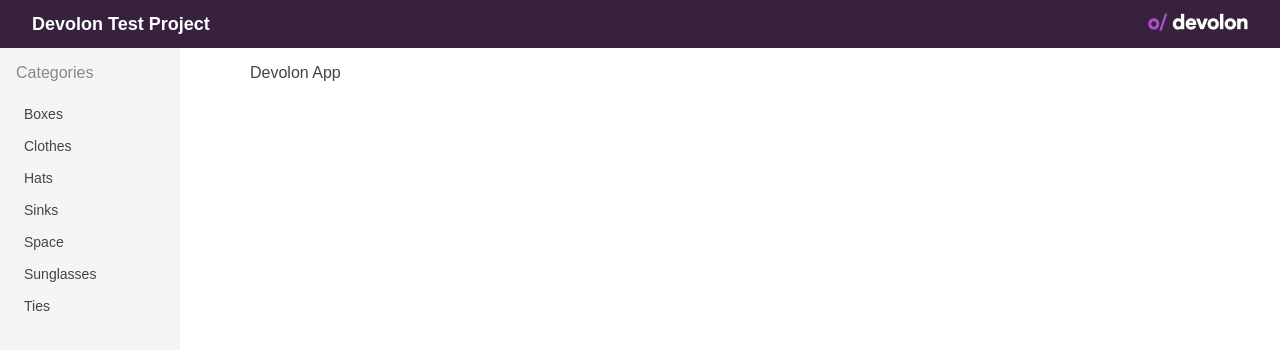
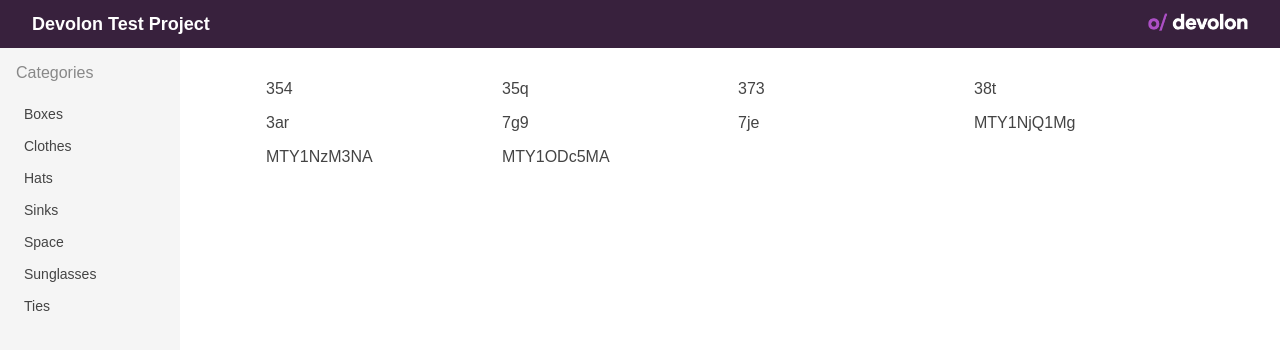
Before and after one commit to mmehdinasiri/devolon, a React (Create React App) app: page /cats in a window 1280 px wide. Shown: the top 350 px of the page. Built offline with nearby package versions, Linux system fonts and the light colour scheme.

Commit message:
add catlist component and create view folder

```diff
--- a/src/App.tsx
+++ b/src/App.tsx
@@ -1,14 +1,14 @@
 import { FC } from "react";
 import { ThemeProvider } from "styled-components";
-import { Layout } from "./components";
 import GlobalStyle from "./theme/globalStyle";
 import theme from "./theme/theme";
+import { Cats } from "./view";
 
 const App: FC = () => {
   return (
     <ThemeProvider theme={theme}>
       <GlobalStyle />
-      <Layout>Devolon App</Layout>
+      <Cats />
     </ThemeProvider>
   );
 };
--- /dev/null
+++ b/src/components/CatList/CatList.element.tsx
@@ -0,0 +1,24 @@
+import styled from "styled-components";
+import { device } from "../../theme/globalStyle";
+
+export const CatContainer = styled.div`
+  display: grid;
+  grid-gap: 1rem;
+  padding: 1rem;
+
+  @media ${device.mobile} {
+    grid-template-columns: repeat(1, minmax(0, 1fr));
+  }
+  @media ${device.tablet} {
+    grid-template-columns: repeat(2, minmax(0, 1fr));
+  }
+  @media ${device.laptop} {
+    grid-template-columns: repeat(3, minmax(0, 1fr));
+  }
+  @media ${device.desktop} {
+    grid-template-columns: repeat(4, minmax(0, 1fr));
+  }
+  @media ${device.desktopL} {
+    grid-template-columns: repeat(5, minmax(0, 1fr));
+  }
+`;
--- /dev/null
+++ b/src/components/CatList/CatList.tsx
@@ -0,0 +1,97 @@
+import { FC } from "react";
+import { CatContainer } from "./CatList.element";
+
+const cats = [
+  {
+    breeds: [],
+    categories: [{ id: 1, name: "hats" }],
+    id: "354",
+    url: "https://cdn2.thecatapi.com/images/354.jpg",
+    width: 450,
+    height: 600,
+  },
+  {
+    breeds: [],
+    categories: [{ id: 1, name: "hats" }],
+    id: "35q",
+    url: "https://cdn2.thecatapi.com/images/35q.jpg",
+    width: 1024,
+    height: 683,
+  },
+  {
+    breeds: [],
+    categories: [{ id: 1, name: "hats" }],
+    id: "373",
+    url: "https://cdn2.thecatapi.com/images/373.jpg",
+    width: 2256,
+    height: 1504,
+  },
+  {
+    breeds: [],
+    categories: [{ id: 1, name: "hats" }],
+    id: "38t",
+    url: "https://cdn2.thecatapi.com/images/38t.jpg",
+    width: 1024,
+    height: 683,
+  },
+  {
+    breeds: [],
+    categories: [{ id: 1, name: "hats" }],
+    id: "3ar",
+    url: "https://cdn2.thecatapi.com/images/3ar.jpg",
+    width: 480,
+    height: 360,
+  },
+  {
+    breeds: [],
+    categories: [{ id: 1, name: "hats" }],
+    id: "7g9",
+    url: "https://cdn2.thecatapi.com/images/7g9.jpg",
+    width: 500,
+    height: 332,
+  },
+  {
+    breeds: [],
+    categories: [{ id: 1, name: "hats" }],
+    id: "7je",
+    url: "https://cdn2.thecatapi.com/images/7je.jpg",
+    width: 640,
+    height: 480,
+  },
+  {
+    breeds: [],
+    categories: [{ id: 1, name: "hats" }],
+    id: "MTY1NjQ1Mg",
+    url: "https://cdn2.thecatapi.com/images/MTY1NjQ1Mg.jpg",
+    width: 500,
+    height: 375,
+  },
+  {
+    breeds: [],
+    categories: [{ id: 1, name: "hats" }],
+    id: "MTY1NzM3NA",
+    url: "https://cdn2.thecatapi.com/images/MTY1NzM3NA.gif",
+    width: 497,
+    height: 279,
+  },
+  {
+    breeds: [],
+    categories: [{ id: 1, name: "hats" }],
+    id: "MTY1ODc5MA",
+    url: "https://cdn2.thecatapi.com/images/MTY1ODc5MA.png",
+    width: 638,
+    height: 431,
+  },
+];
+const CatList: FC = () => {
+  return (
+    <div>
+      <CatContainer>
+        {cats &&
+          cats.map((catItem: ICat) => <div key={catItem.id}>{catItem.id}</div>)}
+      </CatContainer>
+    </div>
+  );
+};
+
+export default CatList;
--- a/src/components/index.ts
+++ b/src/components/index.ts
@@ -1,3 +1,4 @@
 export { default as Layout } from "./Layout/Layout";
 export { default as Navbar } from "./Navbar/Navbar";
 export { default as Sidebar } from "./Sidebar/Sidebar";
+export { default as CatList } from "./CatList/CatList";
--- /dev/null
+++ b/src/view/Cats.tsx
@@ -0,0 +1,12 @@
+import { FC } from "react";
+import { CatList, Layout } from "../components";
+
+const Cats: FC = () => {
+  return (
+    <Layout>
+      <CatList />
+    </Layout>
+  );
+};
+
+export default Cats;
--- /dev/null
+++ b/src/view/index.tsx
@@ -0,0 +1 @@
+export { default as Cats } from "./Cats";
```
Also changed, not shown: src/typd.d.ts (+8 -0 lines).
